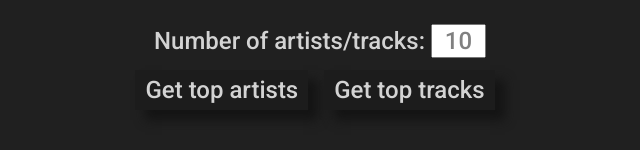
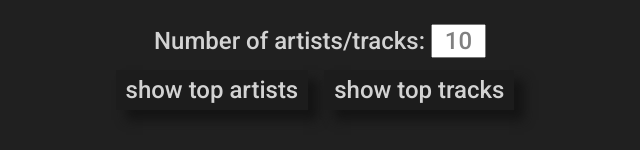
Before and after one commit to eren-a/spotify-stats, a plain HTML site: page authorized.html in a window 1280 px wide. Shown: the part 286-436 px from the top of the page, without its empty margins (320-960 px from the left). Drawn offline with Linux system fonts and the light colour scheme; a web font is replaced by a local one.

Commit message:
rename buttons

```diff
--- a/authorized.html
+++ b/authorized.html
@@ -40,8 +40,8 @@
         <input class="limit2" type="number" id="limit" name="limit" value="10" min="1" max="50">
         <br>
 
-        <button id="getTopArtistsButton">Get top artists</button>
-        <button id="getTopTracksButton">Get top tracks</button>
+        <button id="getTopArtistsButton">show top artists</button>
+        <button id="getTopTracksButton">show top tracks</button>
 
 
     </div>
```
